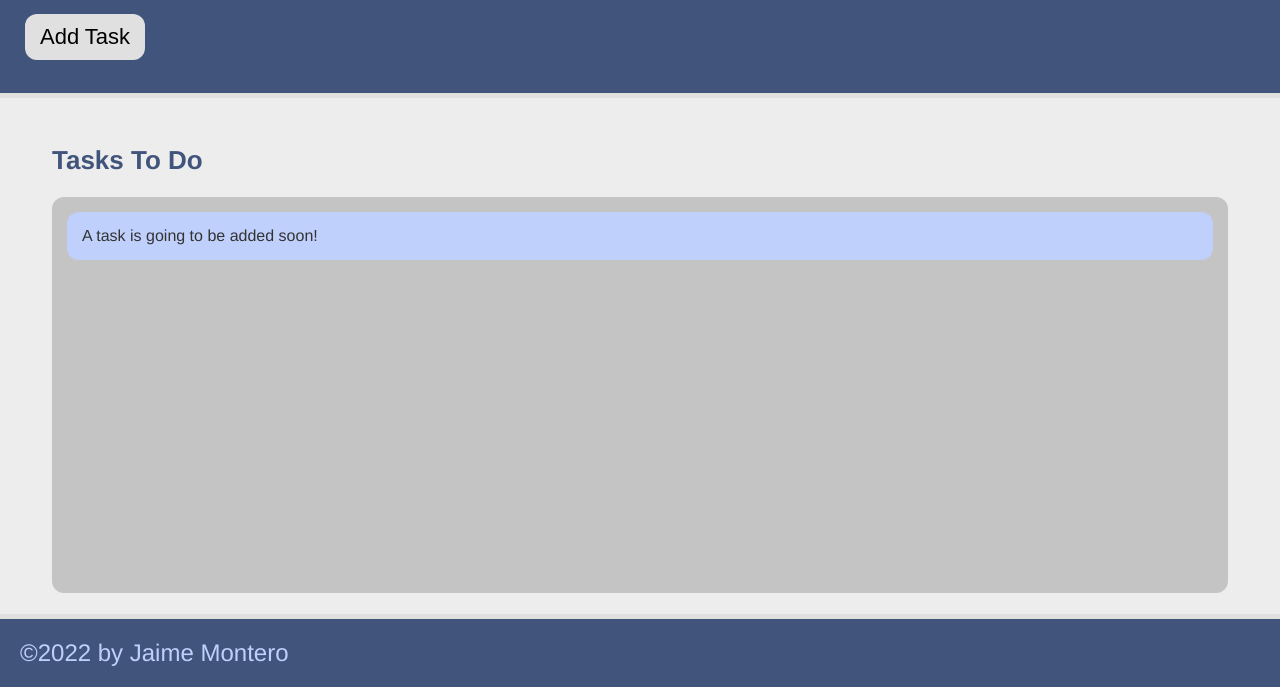
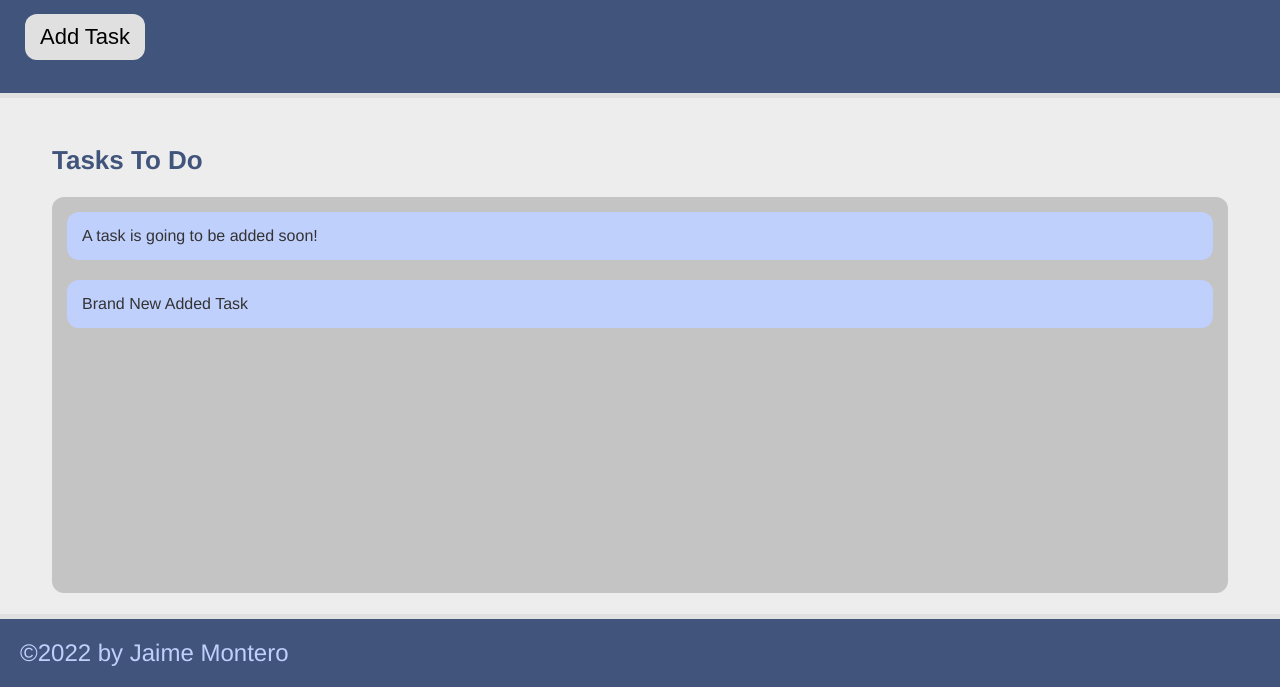
Before and after one commit to monterojaime/taskify, a plain HTML site: page index.html in a window 1280 px wide. Both pictures are taken after a click on the button "Add Task". Shown: the part 113-800 px from the top of the page. Drawn offline with Linux system fonts and the light colour scheme.

Commit message:
Add functionality to button to create items

```diff
--- a/assets/js/script.js
+++ b/assets/js/script.js
@@ -0,0 +1,11 @@
+let buttonEl = document.querySelector("#save-task");
+let taskList = document.querySelector("#task-to-do");
+
+let createTaskHandler = function () {
+    let newTask = document.createElement("li");
+    newTask.classList.add("task-item");
+    newTask.textContent = "Brand New Added Task";
+    taskList.appendChild(newTask);
+}
+
+buttonEl.addEventListener('click', createTaskHandler);
--- a/index.html
+++ b/index.html
@@ -12,13 +12,13 @@
     <header>
         <h1 class="page-title">Taskify</h1>
         <p>Click the button below to add a new task!</p>
-        <button class="btn">Add Task</button>
+        <button class="btn" id="save-task">Add Task</button>
     </header>
 
     <main class="page-content">
         <section class="task-list-wrapper">
             <h2 class="list-title">Tasks To Do</h2>
-            <ul class="task-list">
+            <ul class="task-list" id="task-to-do">
                 <li class="task-item">A task is going to be added soon!</li>
             </ul>
         </section>
```
